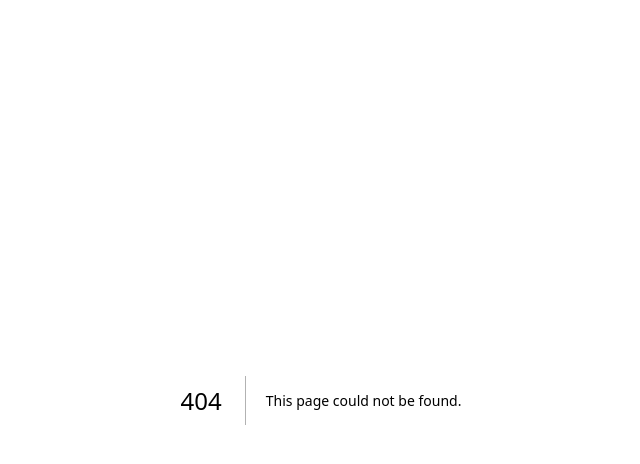
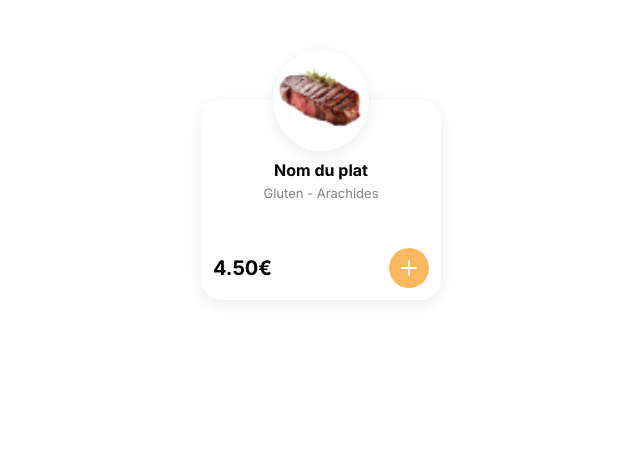
Before and after one commit to LouisKls/autoresto-client, a Next.js app: page /testCards in a window 1280 px wide. Before the commit this address had no page. Shown: the top 464 px of the page, without its empty margins (319-959 px from the left). Built offline with nearby package versions, Linux system fonts and the light colour scheme.

Commit message:
Create card component

```diff
--- /dev/null
+++ b/src/app/testCards/TestCardsPage.module.scss
@@ -0,0 +1,11 @@
+@import '@styles/colors.module';
+
+.testCardsPage {
+    box-sizing: border-box;
+    width: 100%;
+    height: 100%;
+    display: flex;
+    padding: 100px 25px;
+    justify-content: center;
+    align-items: center;
+}
--- /dev/null
+++ b/src/app/testCards/page.tsx
@@ -0,0 +1,15 @@
+import styles from './TestCardsPage.module.scss';
+import { Card } from '@components/ui/Card/Card';
+
+export default function testCardsPage() {
+  return (
+    <div className={styles.testCardsPage}>
+        <Card
+          label={"Nom du plat"}
+          description={"Gluten - Arachides"}
+          price={4.5}
+          imageLink={"viande.png"}
+        />
+    </div>
+  );
+}
--- /dev/null
+++ b/src/components/ui/Card/Card.module.scss
@@ -0,0 +1,64 @@
+@import '@styles/colors.module';
+
+.card {
+    box-sizing: border-box;
+    height: 200px;
+    width: 240px;
+    display: flex;
+    flex-direction: column;
+    justify-content: center;
+    border-radius: 20px;
+    background-color: white;
+    position: relative;
+    color: black;
+    box-shadow: 0px 4px 15px 0px rgba(0, 0, 0, 0.08);
+    padding: 12px;
+    padding-top: 60px;
+
+    .cardImage {
+        position: absolute;
+        width: 100%;
+        top: -25%;
+        left: 0px;
+        display: flex;
+        justify-content: center;
+
+        img {
+            width: 40%;
+            background-color: white;
+            border-radius: 100%;
+            box-shadow: 0px 4px 15px 0px rgba(0, 0, 0, 0.08);
+        }
+    }
+
+    .cardBody {
+        display: flex;
+        flex-direction: column;
+        justify-content: left;
+        align-items: center;
+        height: 100%;
+
+        h1 {
+            font-size: 16px;
+            font-weight: bold;
+            margin-bottom: 5px;
+        }
+
+        p {
+            font-size: 13px;
+            color: #848383;
+        }
+    }
+
+    .cardFooter {
+        display: flex;
+        flex-direction: row;
+        justify-content: space-between;
+        align-items: center;
+
+        .cardPrice {
+            font-weight: bold;
+            font-size: 20px;
+        }
+    }
+}
--- /dev/null
+++ b/src/components/ui/Card/Card.tsx
@@ -0,0 +1,43 @@
+'use client';
+
+import styles from './Card.module.scss';
+import React, { ReactNode } from 'react';
+import { IconButton } from '@components/ui/IconButton/IconButton';
+import { Plus } from 'lucide-react';
+
+export interface CardProps {
+  label: string;
+  description: string;
+  price: number;
+  imageLink: string;
+}
+
+export const Card = ({
+  label,
+  description,
+  price,
+  imageLink,
+  ...props
+}: CardProps) => {
+  return (
+    <div {...props} className={styles.card}>
+      <div className={styles.cardImage}>
+        <img src={imageLink}/>
+      </div>
+      <div className={styles.cardBody}>
+        <h1 className={styles.cardTitle}>{label}</h1>
+        <p className={styles.cardDescription}>{description}</p>
+      </div>
+      <div className={styles.cardFooter}>
+        <div className={styles.cardPrice}>{price.toFixed(2) + '€'}</div>
+        <IconButton
+          square={false}
+          disabled={false}
+          onClick={() => {}}
+        >
+          <Plus color={"white"} />
+        </IconButton>
+      </div>
+    </div>
+  );
+};
```
